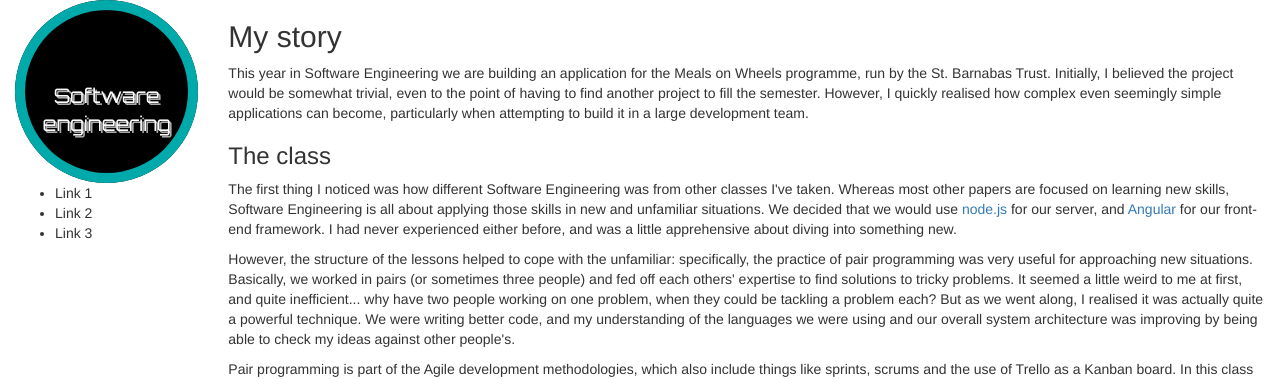
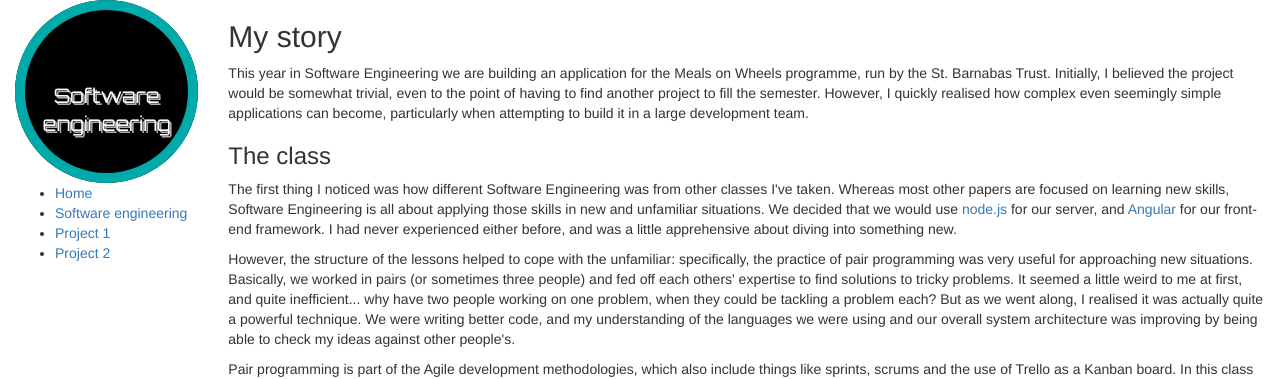
Before and after one commit to dfenders/portfolio, a Jekyll site: the page built from soften.html, in a window 1280 px wide. Shown: the top 379 px of the page. Built offline with Jekyll 4.4.1, drawn with Linux system fonts in a browser that asks for light colours.

Commit message:
Update page.html

```diff
--- a/_layouts/page.html
+++ b/_layouts/page.html
@@ -9,9 +9,10 @@ layout: default
 		</div>
 		<div class="alignLeft">
 			<ul>
-				<li>Link 1</li>
-				<li>Link 2</li>
-				<li>Link 3</li>
+				<li><a href="{{ site.baseurl }}">Home</a></li>
+				<li><a href="soften">Software engineering</a></li>
+				<li><a href="project1">Project 1</a></li>
+				<li><a href="project2">Project 2</a></li>
 			</ul>
 		</div>
 	</div>
```
